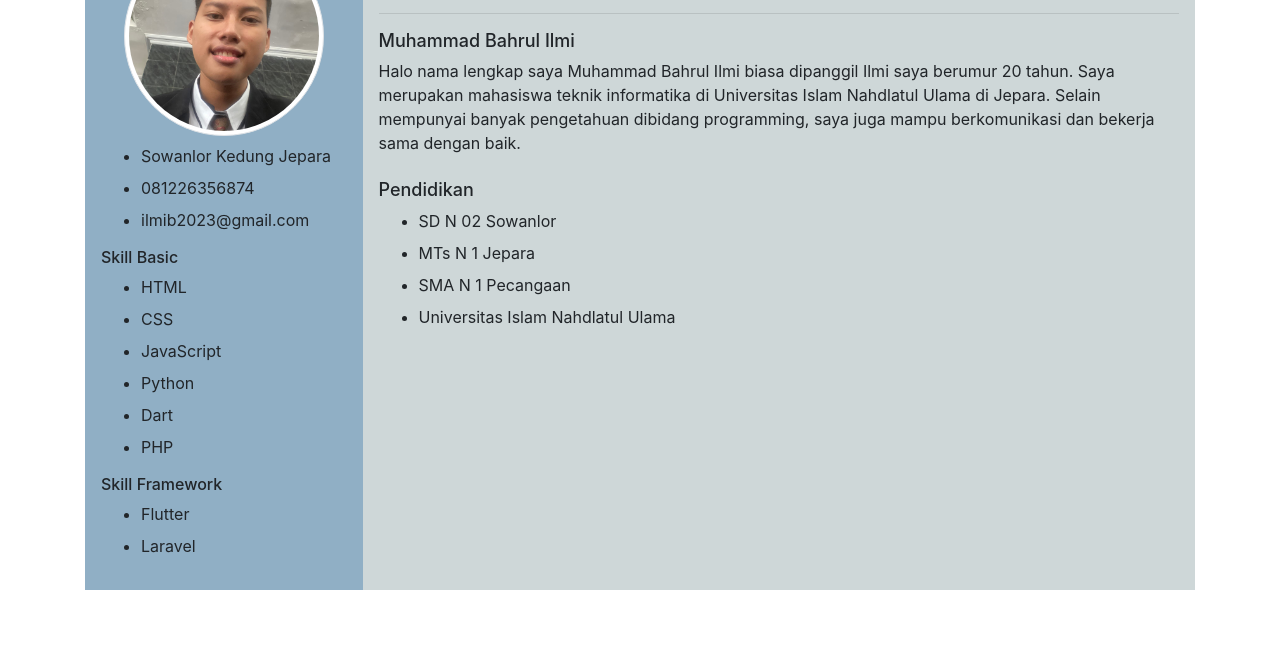
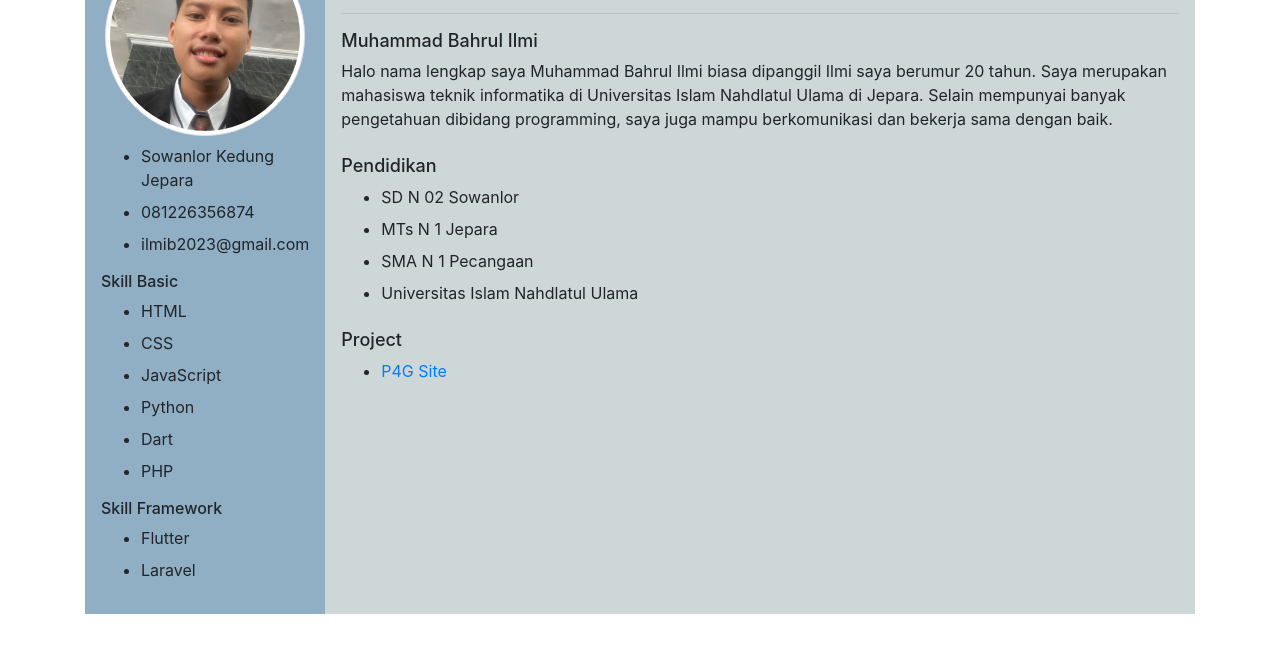
Before and after one commit to ilmib2023/portofolio, a plain HTML site: page index.html in a window 1280 px wide. Shown: the part 96-748 px from the top of the page. Drawn offline with nearby package versions, Linux system fonts and the light colour scheme.

Commit message:
create project and make width

```diff
--- a/index.html
+++ b/index.html
@@ -1,15 +1,16 @@
-<!DOCTYPE html>
+<!doctype html>
 <html lang="en">
   <head>
-    <meta charset="UTF-8">
-    <meta http-equiv="X-UA-Compatible" content="IE=edge">
-    <meta name="viewport" content="width=device-width, initial-scale=1.0">
+    <!-- Required meta tags -->
+    <meta charset="utf-8">
+    <meta name="viewport" content="width=device-width, initial-scale=1, shrink-to-fit=no">
     <title>Portofolio | Ilmi</title>
     <link rel="stylesheet" href="assets/css/bootstrap.css">
+
   </head>
   <body>
-<div class="container mt-3 d-flex flex-row" style="height:auto;">
-    <div class="left w-25 h-100 p-3" style="background-color:#90afc5">
+    <div class="container mt-3 d-flex flex-row" style="height:auto;" id="porto">
+        <div class="left h-100 p-3" style="background-color:#90afc5;" width="25%" height="100%">
             <div class="profil text-center">
                 <img class="img-thumbnail rounded-circle" src="assets/img/profil.jpeg" alt="" width="200px">
             </div>
@@ -34,7 +35,7 @@
             </ul>
 
         </div>
-    <div class="kanan w-75 p-3" style="background-color:#ced7d8">
+        <div class="kanan p-3" style="background-color:#ced7d8" width="75%" height="100%">
             <div class="header text-center">
             <h3 class="text-center">Portofolio</h5>
             <h6 class="text-center">Programmer</h6>
@@ -50,8 +51,18 @@
                 <li class="mb-2">SMA N 1 Pecangaan</li>
                 <li class="mb-2">Universitas Islam Nahdlatul Ulama</li>
             </ul>
+            <h6 class="mt-4" style="font-size: 18px;">Project</h6>
+            <ul>
+                <li class="mb-2"><a href="http://p4g.000webhostapp.com/">P4G Site</a></li>
+            </ul>
         </div>
     </div>
+
+
+    <!-- Optional JavaScript -->
+    <!-- jQuery first, then Popper.js, then Bootstrap JS -->
+    <script src="https://code.jquery.com/jquery-3.2.1.slim.min.js" integrity="sha384-KJ3o2DKtIkvYIK3UENzmM7KCkRr/rE9/Qpg6aAZGJwFDMVNA/GpGFF93hXpG5KkN" crossorigin="anonymous"></script>
+    <script src="https://cdn.jsdelivr.net/npm/popper.js@1.12.9/dist/umd/popper.min.js" integrity="sha384-ApNbgh9B+Y1QKtv3Rn7W3mgPxhU9K/ScQsAP7hUibX39j7fakFPskvXusvfa0b4Q" crossorigin="anonymous"></script>
     <script src="assets/js/bootstrap.js"></script>
   </body>
 </html>
```
Lines whose indentation alone changed are shown as unchanged.
